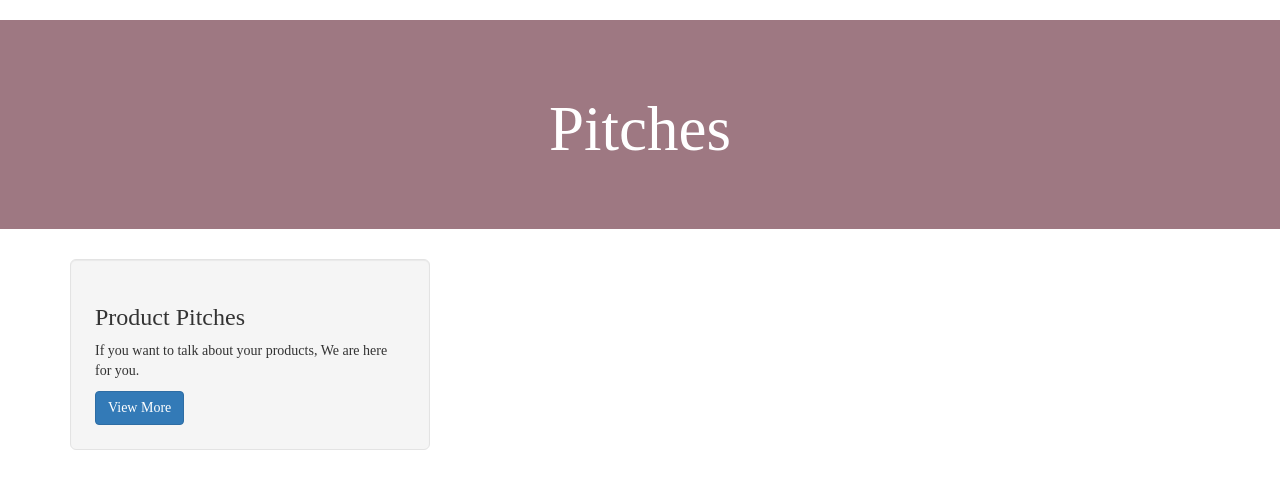
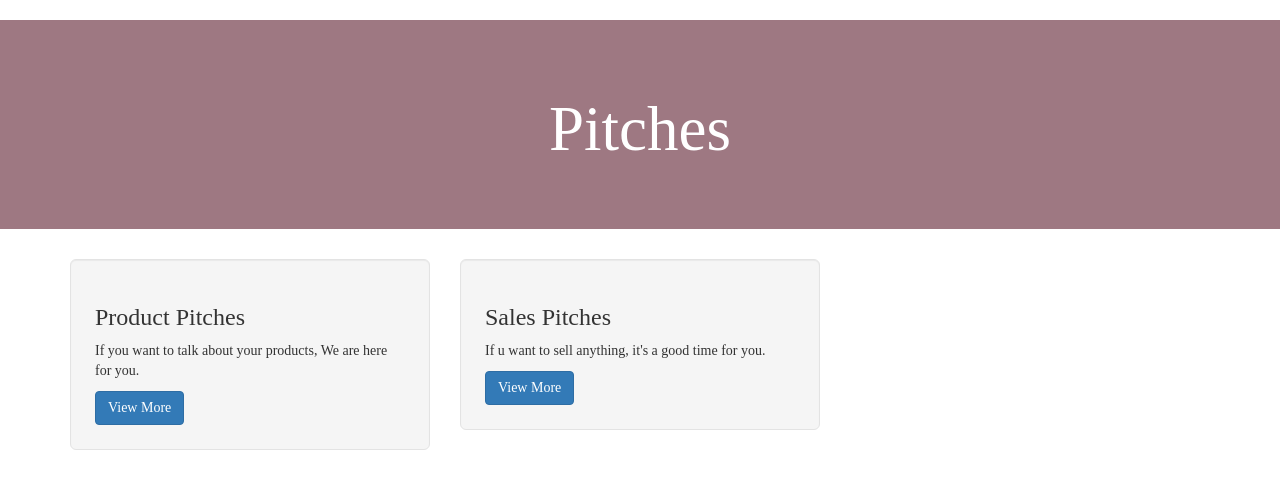
Before and after one commit to Wihogora/Blog, a Flask app: page / in a window 1280 px wide. Shown: the part 52-541 px from the top of the page. Run offline with Flask 2, Linux system fonts and the light colour scheme; data that the repository does not hold is empty; some libraries are stand-ins or nearby versions.

Commit message:
Add sales pitch in index.html

```diff
--- a/app/templates/index.html
+++ b/app/templates/index.html
@@ -34,6 +34,13 @@
                         <a href="{{url_for('main.product_pitches')}}" class="btn btn-primary -center">View More</a>
                     </div>
                 </div>
+                <div class="col-md-4">
+                    <div class="well well-lg">
+                        <h3>Sales Pitches</h3>
+                        <p>If u want to sell anything, it's a good time for you.</p>
+                        <a href="{{url_for('main.sales_pitches')}}" class="btn btn-primary -center">View More</a>
+                    </div>
+                </div><br>
             </div>
         </div>
         {%endblock%}
```
